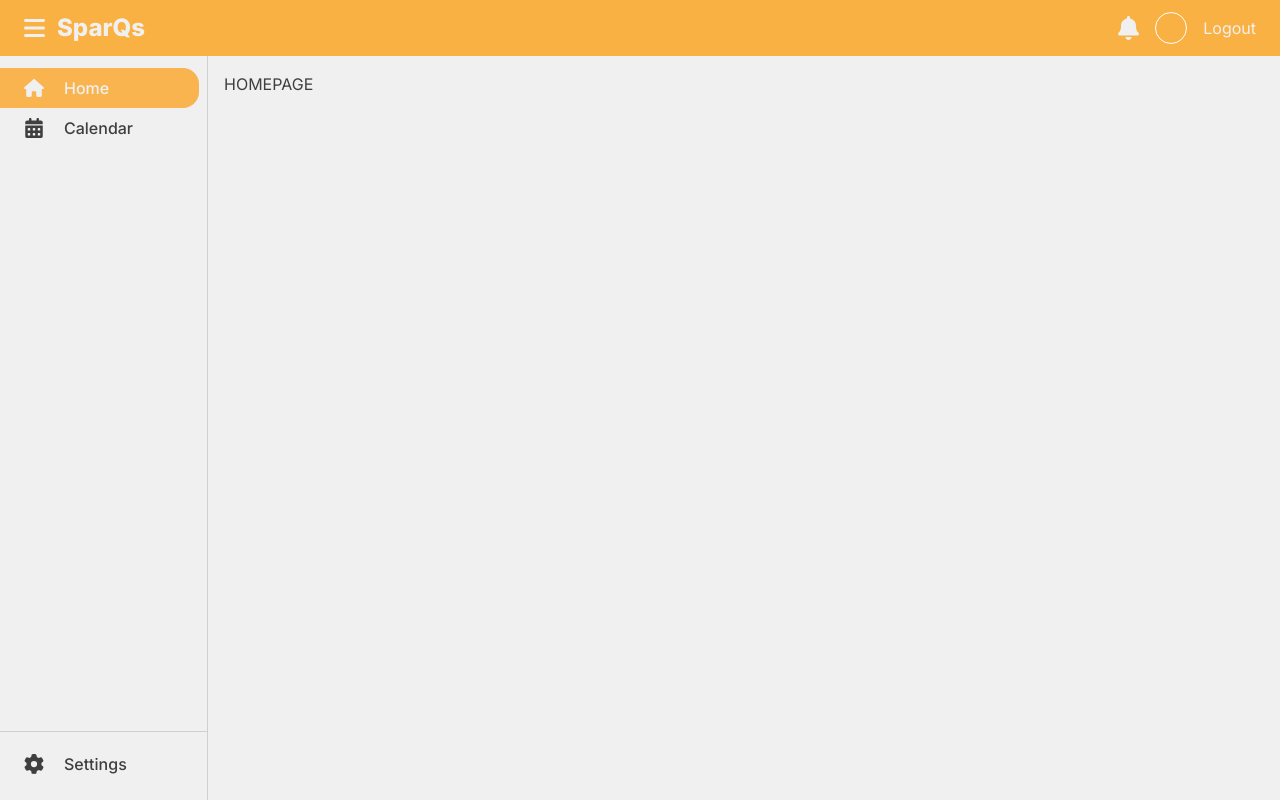
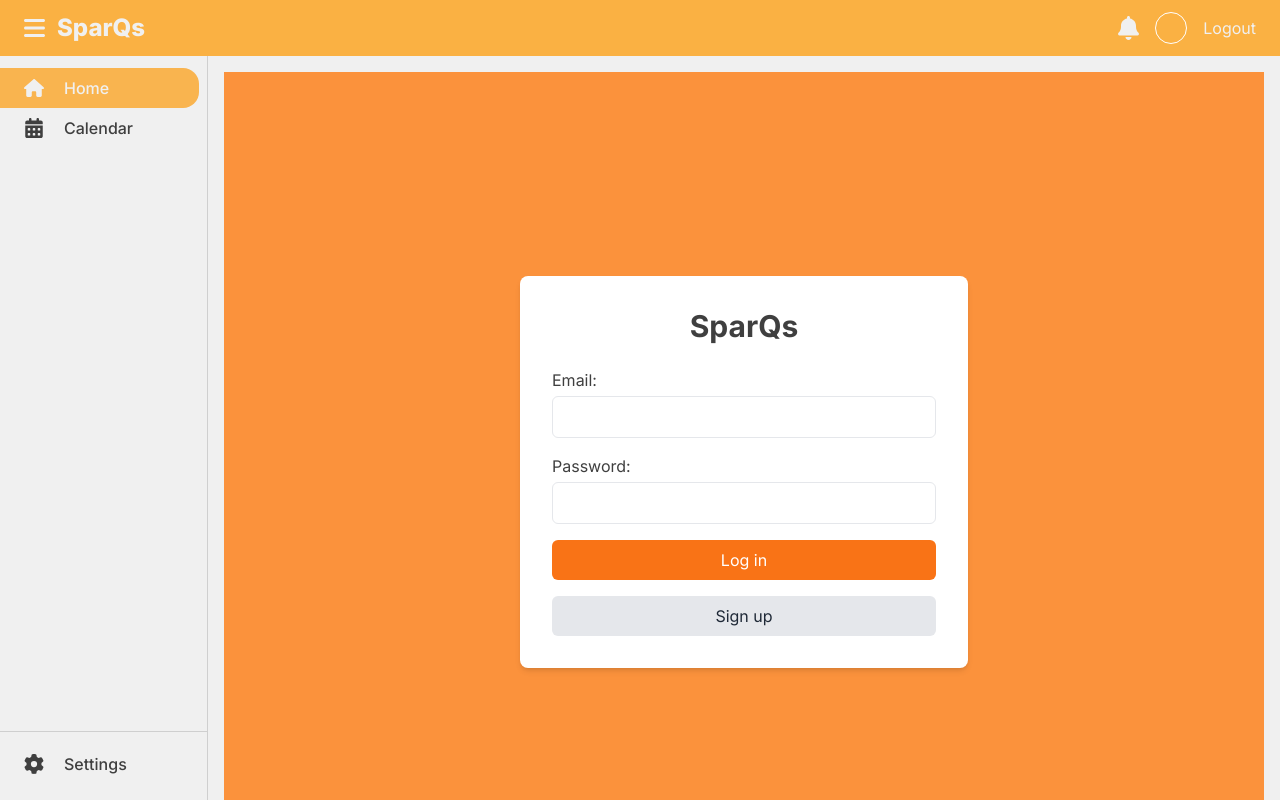
Before and after one commit to SwiftNCloak/sparqs, a Next.js app: page / in a window 1280 px wide. Built offline with nearby package versions, Linux system fonts and the light colour scheme.

Commit message:
some changes...

```diff
--- /dev/null
+++ b/app/(login)/page.tsx
@@ -0,0 +1,29 @@
+"use client"
+import { login, signup } from './actions'
+import { useEffect } from "react";
+
+export default function Login() {
+  useEffect(() => {
+    document.title = 'Login | Sparqs';
+  }, []);
+
+  return (
+    <div className="min-h-screen flex flex-col justify-center items-center bg-orange-400">
+      <div className="w-full max-w-md bg-white rounded-lg shadow-md p-8">
+        <h1 className="text-3xl font-bold mb-6 text-center">SparQs</h1>
+        <form className='flex flex-col space-y-4'>
+          <div>
+            <label htmlFor="email" className="block mb-1">Email:</label>
+            <input id="email" name="email" type="email" required className="w-full px-3 py-2 border rounded-md" />
+          </div>
+          <div>
+            <label htmlFor="password" className="block mb-1">Password:</label>
+            <input id="password" name="password" type="password" required className="w-full px-3 py-2 border rounded-md" />
+          </div>
+          <button formAction={login} className="w-full bg-orange-500 text-white py-2 rounded-md hover:bg-orange-600 transition-colors">Log in</button>
+          <button formAction={signup} className="w-full bg-gray-200 text-gray-800 py-2 rounded-md hover:bg-gray-300 transition-colors">Sign up</button>
+        </form>
+      </div>
+    </div>
+  );
+}
--- a/app/layout.tsx
+++ b/app/layout.tsx
@@ -4,21 +4,34 @@ import { config } from '@fortawesome/fontawesome-svg-core'
 import '@fortawesome/fontawesome-svg-core/styles.css'
 config.autoAddCss = false
 
-import type { Metadata } from "next";
 import { Inter } from "next/font/google";
 import "./globals.css";
-
-const inter = Inter({ subsets: ["latin"] });
+import { usePathname } from 'next/navigation'
 
 // Import the components
 import NavBar from "@/components/NavBar/NavBar";
 import SideBar from "@/components/SideBar/SideBar";
+
+const inter = Inter({ subsets: ["latin"] });
 
 export default function RootLayout({
   children,
 }: Readonly<{
   children: React.ReactNode;
 }>) {
+  const pathname = usePathname()
+  const isLoginPage = pathname === '/(login)'
+
+  if (isLoginPage) {
+    return (
+      <html lang="en">
+        <body className={inter.className}>
+          {children}
+        </body>
+      </html>
+    )
+  }
+
   return (
     <html lang="en">
       <body className={inter.className}>
--- a/app/login/page.tsx
+++ /dev/null
@@ -1,23 +0,0 @@
-"use client"
-import { login, signup } from './actions'
-
-import { useEffect } from "react";
-
-export default function Login() {
-  useEffect(() => {
-    document.title = 'Login | Sparqs';
-  }, []);
-
-  return (
-    <div>
-      <form>
-        <label htmlFor="email">Email:</label>
-        <input id="email" name="email" type="email" required />
-        <label htmlFor="password">Password:</label>
-        <input id="password" name="password" type="password" required />
-        <button formAction={login}>Log in</button>
-        <button formAction={signup}>Sign up</button>
-      </form>
-    </div>
-  );
-}
--- a/app/logout/page.tsx
+++ b/app/logout/page.tsx
@@ -3,16 +3,27 @@
 import { revalidatePath } from 'next/cache'
 import { redirect } from 'next/navigation'
 import { createClient } from '@/utils/supabase/server'
+import { cookies } from 'next/headers'
 
 export async function logout() {
   const supabase = createClient()
 
-    const { error } = await supabase.auth.signOut();
+  const { error } = await supabase.auth.signOut()
 
   if (error) {
+    console.error('Error during logout:', error)
     redirect('/error')
   }
 
+  // Clear all cookies
+  const cookieStore = cookies()
+  cookieStore.getAll().forEach(cookie => {
+    cookieStore.delete(cookie.name)
+  })
+
+  // Force revalidation of all pages
   revalidatePath('/', 'layout')
-    redirect('/')
+
+  // Redirect to login page
+  redirect('/(login)')
 }
--- a/utils/supabase/middleware.ts
+++ b/utils/supabase/middleware.ts
@@ -37,12 +37,12 @@ export async function updateSession(request: NextRequest) {
 
   if (
     !user &&
-    !request.nextUrl.pathname.startsWith('/login') &&
+    !request.nextUrl.pathname.startsWith('/(login)') &&
     !request.nextUrl.pathname.startsWith('/auth')
   ) {
     // no user, potentially respond by redirecting the user to the login page
     const url = request.nextUrl.clone()
-    url.pathname = '/login'
+    url.pathname = '/(login)'
     return NextResponse.redirect(url)
   }
 
```
Also changed, not shown: app/(login)/actions.ts (renamed from app/login/actions.ts). Lines whose indentation alone changed are shown as unchanged.
